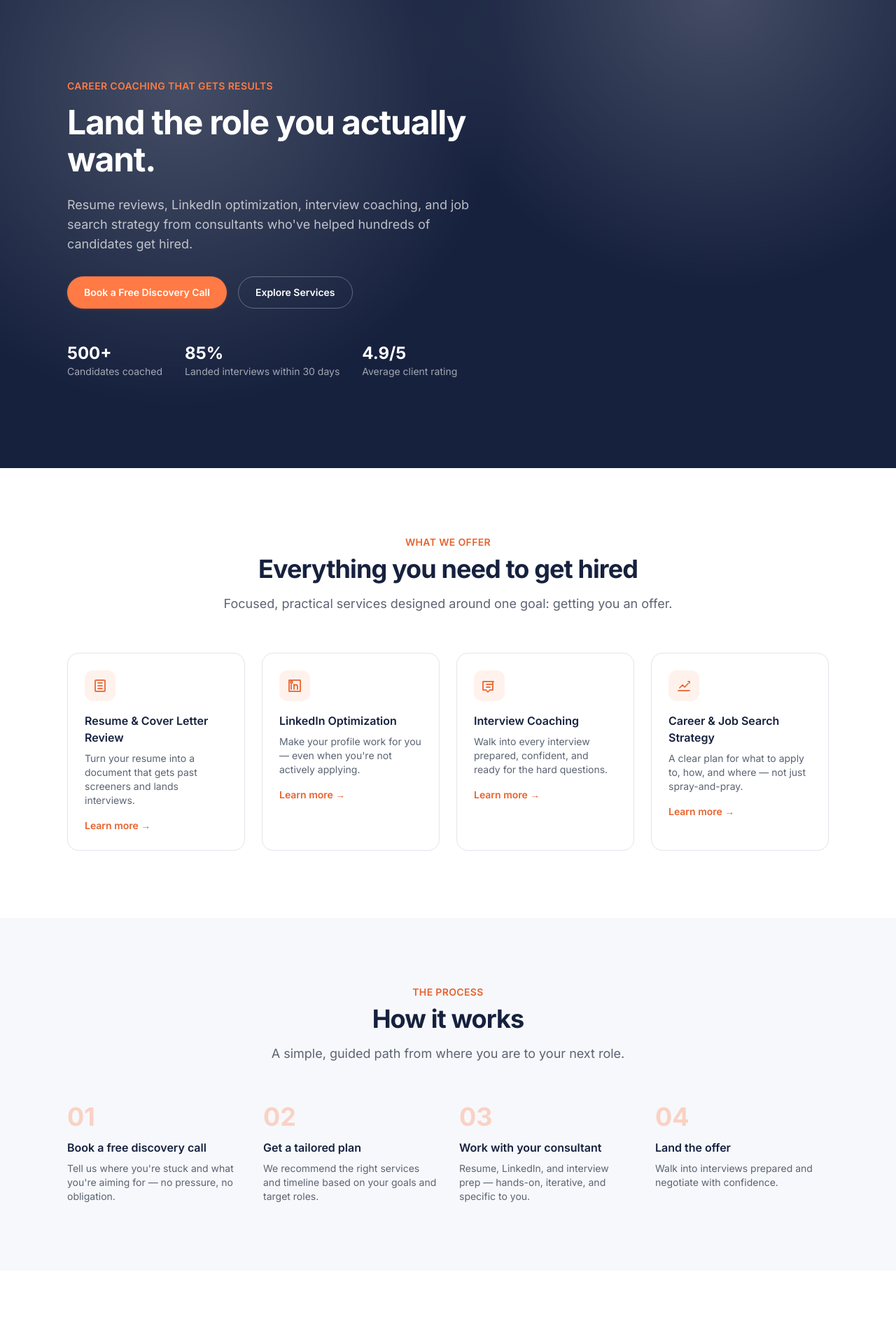
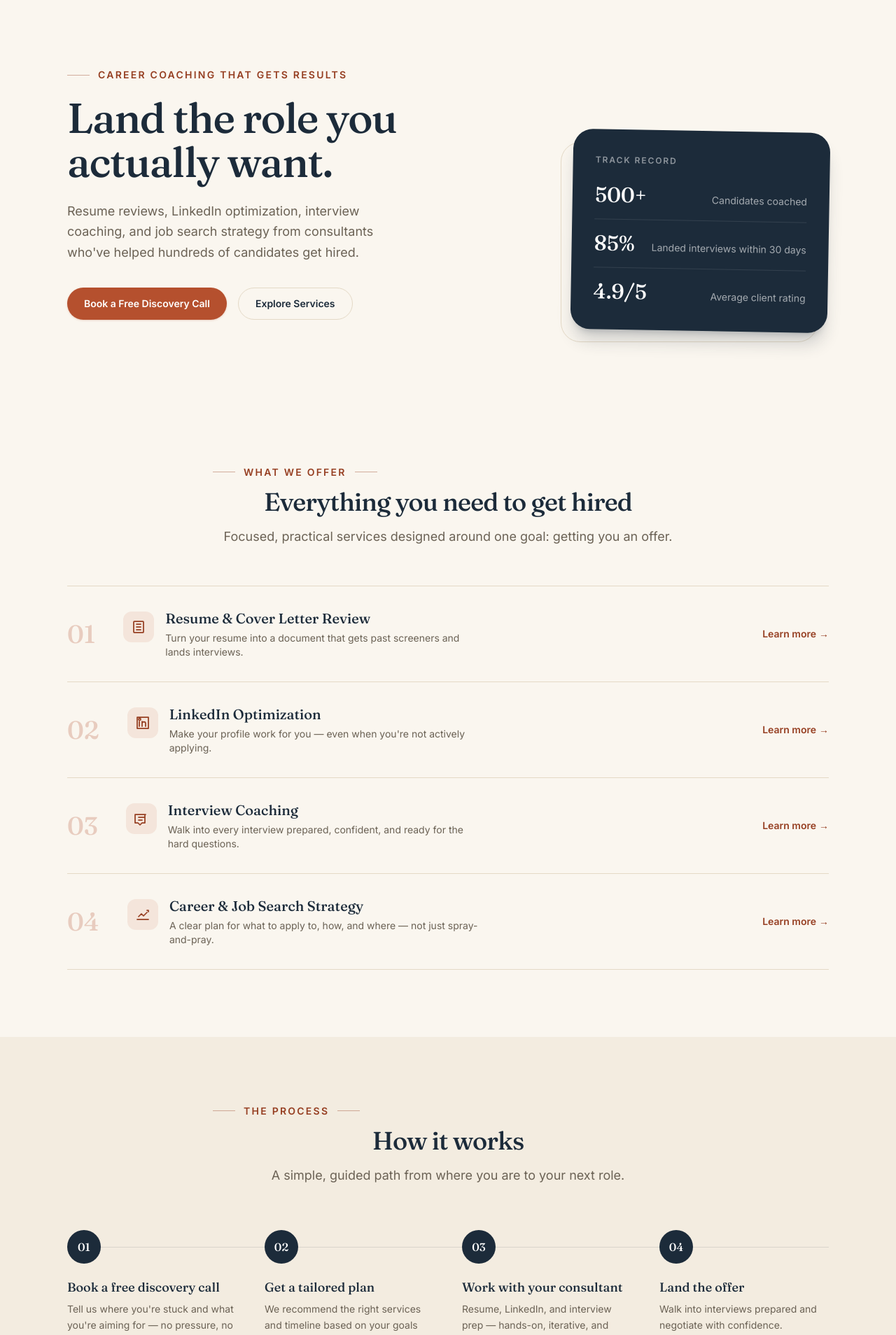
Before and after one commit to Sakshamebdev873/GC, a Next.js app: page / in a window 1280 px wide. Shown: the part 80-1988 px from the top of the page at 70% size. Built offline with nearby package versions, Linux system fonts and the light colour scheme; no server answers.

Commit message:
feat: scaffold project structure and implement core UI components, layout, and lead capture form

```diff
--- a/src/app/globals.css
+++ b/src/app/globals.css
@@ -1,18 +1,18 @@
 @import "tailwindcss";
 
 :root {
-  --background: #ffffff;
-  --surface: #f7f8fb;
-  --surface-alt: #edeff5;
-  --foreground: #14181f;
-  --muted: #5b6472;
-  --border: #e2e5ec;
+  --background: #faf6ef;
+  --surface: #f3ece0;
+  --surface-alt: #ece2d2;
+  --foreground: #1c1a17;
+  --muted: #6b6255;
+  --border: #e4d9c6;
 
-  --primary: #16213e;
-  --primary-light: #2c3b64;
-  --accent: #ff7a45;
-  --accent-dark: #e8622e;
-  --success: #1f9d6b;
+  --primary: #1c2b3a;
+  --primary-light: #33465a;
+  --accent: #b5502e;
+  --accent-dark: #963f22;
+  --success: #1f7a53;
 }
 
 @theme inline {
@@ -28,6 +28,7 @@
   --color-accent-dark: var(--accent-dark);
   --color-success: var(--success);
   --font-sans: var(--font-inter);
+  --font-serif: var(--font-fraunces);
 }
 
 body {
--- a/src/components/layout/Footer.tsx
+++ b/src/components/layout/Footer.tsx
@@ -8,7 +8,7 @@ export function Footer() {
       <Container className="py-12">
         <div className="grid gap-10 sm:grid-cols-2 md:grid-cols-4">
           <div className="md:col-span-2">
-            <p className="text-lg font-bold text-white">{site.shortName}</p>
+            <p className="font-serif text-xl font-medium text-white">{site.shortName}</p>
             <p className="mt-3 max-w-sm text-sm text-white/60">
               {site.description}
             </p>
--- a/src/components/layout/Header.tsx
+++ b/src/components/layout/Header.tsx
@@ -12,7 +12,7 @@ export function Header() {
   return (
     <header className="sticky top-0 z-50 border-b border-border bg-background/90 backdrop-blur">
       <Container className="flex h-16 items-center justify-between">
-        <Link href="/" className="text-lg font-bold tracking-tight text-primary">
+        <Link href="/" className="font-serif text-xl font-medium tracking-tight text-primary">
           {site.shortName}
         </Link>
 
--- a/src/components/sections/Hero.tsx
+++ b/src/components/sections/Hero.tsx
@@ -1,49 +1,62 @@
 import { Button } from "@/components/ui/Button";
 import { Container } from "@/components/ui/Container";
 
+const stats = [
+  { value: "500+", label: "Candidates coached" },
+  { value: "85%", label: "Landed interviews within 30 days" },
+  { value: "4.9/5", label: "Average client rating" },
+];
+
 export function Hero() {
   return (
-    <section className="relative overflow-hidden bg-primary text-white">
+    <section className="relative overflow-hidden bg-background">
       <div
-        className="pointer-events-none absolute inset-0 opacity-20"
+        className="pointer-events-none absolute inset-x-0 top-0 -z-10 h-[520px] opacity-[0.06]"
         style={{
           backgroundImage:
-            "radial-gradient(circle at 20% 20%, white 0, transparent 40%), radial-gradient(circle at 80% 0%, white 0, transparent 35%)",
+            "linear-gradient(var(--primary) 1px, transparent 1px), linear-gradient(90deg, var(--primary) 1px, transparent 1px)",
+          backgroundSize: "40px 40px",
         }}
       />
-      <Container className="relative py-24 sm:py-32">
-        <div className="max-w-2xl">
-          <p className="text-sm font-semibold uppercase tracking-wide text-accent">
+
+      <Container className="relative py-20 sm:py-28">
+        <div className="grid gap-16 lg:grid-cols-[1.15fr_0.85fr] lg:items-end">
+          <div className="max-w-xl">
+            <p className="flex items-center gap-3 text-sm font-semibold uppercase tracking-[0.16em] text-accent-dark">
+              <span className="h-px w-8 bg-accent-dark/40" />
               Career Coaching That Gets Results
             </p>
-          <h1 className="mt-4 text-4xl sm:text-5xl font-bold tracking-tight leading-[1.1]">
+            <h1 className="mt-5 font-serif text-5xl sm:text-6xl font-medium tracking-tight leading-[1.05] text-primary">
               Land the role you actually want.
             </h1>
-          <p className="mt-6 text-lg text-white/70 max-w-xl">
+            <p className="mt-6 text-lg leading-relaxed text-muted max-w-md">
               Resume reviews, LinkedIn optimization, interview coaching, and job
               search strategy from consultants who&apos;ve helped hundreds of
               candidates get hired.
             </p>
-          <div className="mt-8 flex flex-wrap gap-4">
+            <div className="mt-9 flex flex-wrap gap-4">
               <Button href="/book-a-call">Book a Free Discovery Call</Button>
-            <Button href="/services" variant="ghost" className="!border-white/30 !text-white hover:!bg-white/10">
+              <Button href="/services" variant="ghost">
                 Explore Services
               </Button>
             </div>
+          </div>
 
-          <div className="mt-12 flex flex-wrap gap-8 text-sm text-white/60">
-            <div>
-              <p className="text-2xl font-bold text-white">500+</p>
-              <p>Candidates coached</p>
+          <div className="relative lg:justify-self-end lg:translate-y-4">
+            <div className="rounded-[28px] bg-primary px-8 py-9 text-white shadow-xl shadow-primary/20 sm:rotate-1">
+              <p className="text-xs font-semibold uppercase tracking-[0.16em] text-white/50">
+                Track record
+              </p>
+              <div className="mt-6 divide-y divide-white/10">
+                {stats.map((s) => (
+                  <div key={s.label} className="flex items-baseline justify-between gap-6 py-4 first:pt-0 last:pb-0">
+                    <span className="font-serif text-3xl font-medium text-white">{s.value}</span>
+                    <span className="text-right text-sm text-white/60">{s.label}</span>
                   </div>
-            <div>
-              <p className="text-2xl font-bold text-white">85%</p>
-              <p>Landed interviews within 30 days</p>
+                ))}
               </div>
-            <div>
-              <p className="text-2xl font-bold text-white">4.9/5</p>
-              <p>Average client rating</p>
             </div>
+            <div className="absolute -bottom-4 -left-4 -z-10 h-full w-full rounded-[28px] border border-border sm:block hidden" />
           </div>
         </div>
       </Container>
--- a/src/components/sections/HowItWorks.tsx
+++ b/src/components/sections/HowItWorks.tsx
@@ -35,14 +35,21 @@ export function HowItWorks() {
           align="center"
         />
 
-        <div className="mt-14 grid gap-8 sm:grid-cols-2 lg:grid-cols-4">
-          {steps.map((s) => (
-            <div key={s.step} className="relative">
-              <span className="text-4xl font-bold text-accent/30">{s.step}</span>
-              <h3 className="mt-3 font-semibold text-primary">{s.title}</h3>
-              <p className="mt-2 text-sm text-muted">{s.description}</p>
-            </div>
-          ))}
+        <div className="relative mt-16">
+          <div className="absolute left-6 top-6 bottom-6 w-px bg-primary/12 sm:left-0 sm:right-0 sm:top-6 sm:bottom-auto sm:h-px sm:w-auto" />
+          <div className="grid gap-10 sm:grid-cols-4">
+            {steps.map((s) => (
+              <div key={s.step} className="relative flex gap-4 sm:block">
+                <div className="relative z-10 flex h-12 w-12 shrink-0 items-center justify-center rounded-full bg-primary font-serif text-base font-medium text-white">
+                  {s.step}
+                </div>
+                <div className="sm:mt-5">
+                  <h3 className="font-serif text-lg font-medium text-primary">{s.title}</h3>
+                  <p className="mt-1.5 text-sm leading-relaxed text-muted">{s.description}</p>
+                </div>
+              </div>
+            ))}
+          </div>
         </div>
       </Container>
     </section>
--- a/src/components/sections/ServicesGrid.tsx
+++ b/src/components/sections/ServicesGrid.tsx
@@ -15,20 +15,30 @@ export function ServicesGrid({ compact = false }: { compact?: boolean }) {
           align="center"
         />
 
-        <div className="mt-14 grid gap-6 sm:grid-cols-2 lg:grid-cols-4">
-          {services.map((service) => (
+        <div className="mt-14 divide-y divide-border border-y border-border">
+          {services.map((service, i) => (
             <Link
               key={service.slug}
               href={compact ? "/services" : `/services#${service.slug}`}
-              className="group rounded-2xl border border-border bg-white p-6 transition-shadow hover:shadow-lg hover:shadow-primary/5"
+              className="group grid gap-4 py-8 transition-colors sm:grid-cols-[auto_1fr_auto] sm:items-center sm:gap-10 hover:bg-surface/60"
             >
-              <div className="flex h-11 w-11 items-center justify-center rounded-xl bg-accent/10 text-accent-dark">
-                <ServiceIcon icon={service.icon} />
+              <span className="font-serif text-4xl font-medium text-accent/25 group-hover:text-accent-dark/40 transition-colors">
+                {String(i + 1).padStart(2, "0")}
+              </span>
+
+              <div className="flex items-start gap-4">
+                <div className="mt-1 hidden h-11 w-11 shrink-0 items-center justify-center rounded-xl bg-accent/10 text-accent-dark sm:flex">
+                  <ServiceIcon icon={service.icon} />
+                </div>
+                <div>
+                  <h3 className="font-serif text-xl font-medium text-primary">{service.title}</h3>
+                  <p className="mt-1 text-sm text-muted max-w-md">{service.summary}</p>
+                </div>
               </div>
-              <h3 className="mt-4 font-semibold text-primary">{service.title}</h3>
-              <p className="mt-2 text-sm text-muted">{service.summary}</p>
-              <span className="mt-4 inline-block text-sm font-semibold text-accent-dark group-hover:underline">
-                Learn more →
+
+              <span className="inline-flex items-center gap-1 text-sm font-semibold text-accent-dark whitespace-nowrap sm:justify-self-end">
+                Learn more
+                <span className="transition-transform group-hover:translate-x-1">→</span>
               </span>
             </Link>
           ))}
--- a/src/components/ui/SectionHeading.tsx
+++ b/src/components/ui/SectionHeading.tsx
@@ -12,11 +12,13 @@ export function SectionHeading({
   return (
     <div className={align === "center" ? "text-center mx-auto max-w-2xl" : ""}>
       {eyebrow && (
-        <p className="text-sm font-semibold uppercase tracking-wide text-accent-dark">
+        <p className="flex items-center gap-3 text-sm font-semibold uppercase tracking-[0.16em] text-accent-dark">
+          {align === "center" && <span className="h-px w-8 bg-accent-dark/40" />}
           {eyebrow}
+          {align === "center" && <span className="h-px w-8 bg-accent-dark/40" />}
         </p>
       )}
-      <h2 className="mt-2 text-3xl sm:text-4xl font-bold tracking-tight text-primary">
+      <h2 className="mt-3 font-serif text-3xl sm:text-4xl font-medium tracking-tight text-primary">
         {title}
       </h2>
       {description && (
```
Also changed, not shown: src/app/api/contact/route.ts (+1 -25 lines), src/app/layout.tsx (+8 -2 lines), src/components/sections/CTABanner.tsx (+19 -4 lines), src/components/sections/LeadForm.tsx (+28 -6 lines), src/components/sections/Testimonials.tsx (+25 -4 lines). Lines whose indentation alone changed are shown as unchanged.
